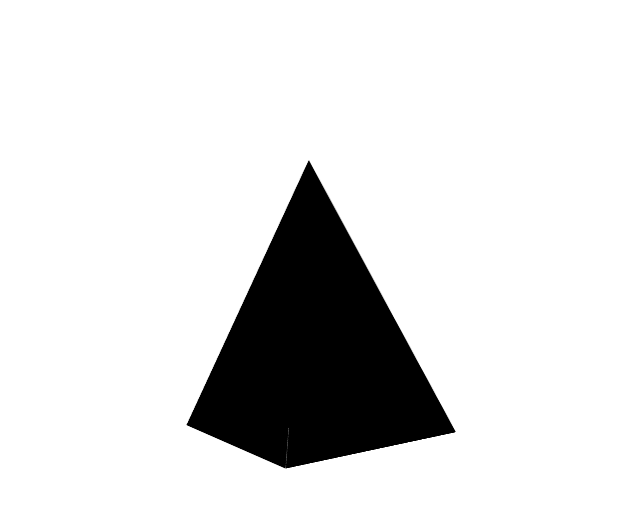
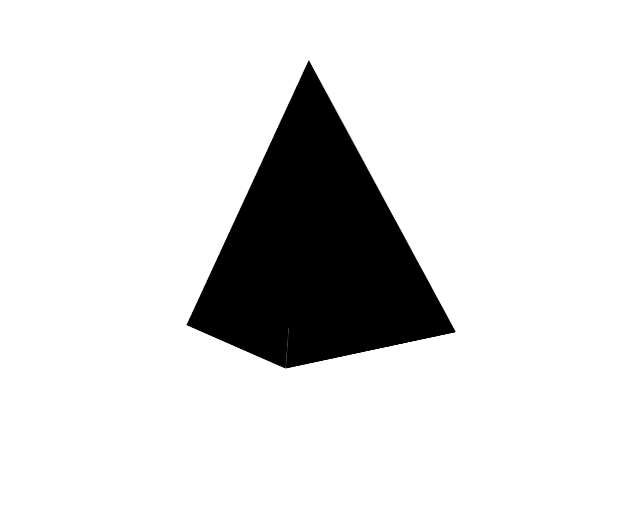
Before and after one commit to fort119/hometask14_18.02, a plain HTML site: page index.html in a window 1280 px wide. Shown: the part 156-664 px from the top of the page, without its empty margins (411-1051 px from the left). Drawn offline with Linux system fonts and the light colour scheme.

Commit message:
marg for pir

```diff
--- a/css/style.css
+++ b/css/style.css
@@ -3,7 +3,9 @@
 }
 
 .wrapper {
-  margin-top: 300px;
+  width: 300px;
+  margin: 0 auto;
+  margin-top: 200px;
   perspective: 1000px;
   perspective-origin: center;
 }
```
